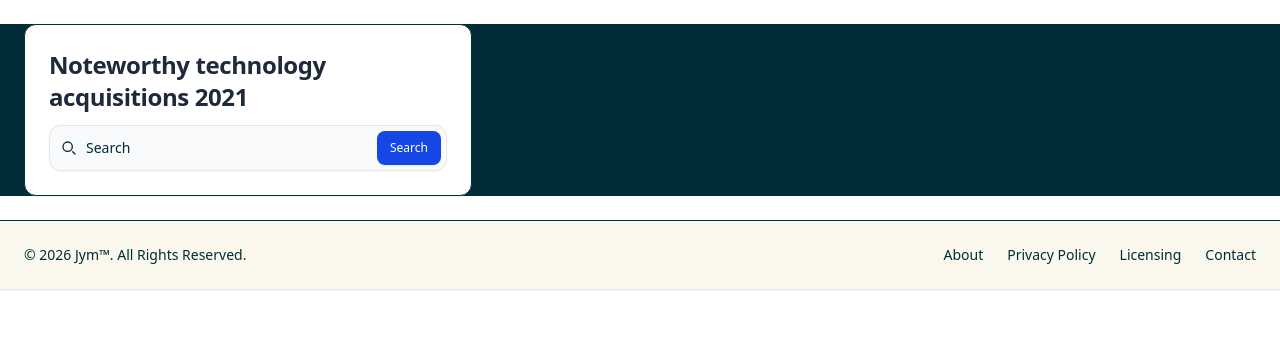
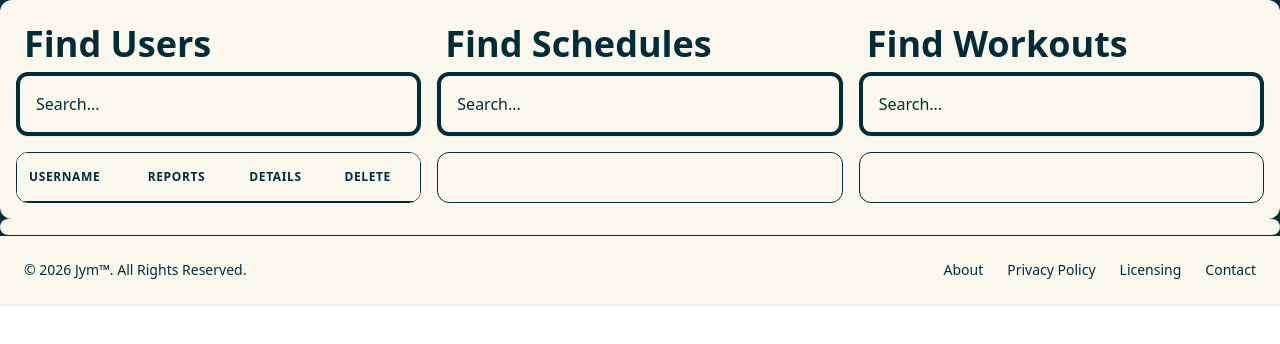
Before and after one commit to Skips2003/Jym, a Python web app: template app/templates/admin.html in a window 1280 px wide. Shown: the part 136-480 px from the top of the page. Run offline with Jinja, Linux system fonts and the light colour scheme; the template is opened without the code that fills it, so the values that code supplies are empty; some libraries are stand-ins or nearby versions.

Commit message:
admin panel finished!

```diff
--- a/app/__init__.py
+++ b/app/__init__.py
@@ -17,7 +17,7 @@ csrf = CSRFProtect()
 # adding API resources
 from app.resources import users, savedSchedules, savedWorkouts, schedules, sharedSchedules, sharedWorkouts, follows, reports
 
-api.add_resource(users.UsersAPI, '/api/users', '/api/users/<string:userID>', '/api/users/username/<string:username>')
+api.add_resource(users.UsersAPI, '/api/users', '/api/users/userID/<string:userID>', '/api/users/username/<string:username>', '/api/users/userID/<string:userID>/username/<string:username>')
 
 api.add_resource(schedules.SchedulesAPI, '/api/schedules', '/api/schedules/<string:scheduleID>', '/api/schedules/name/<string:scheduleName>')
 
@@ -27,9 +27,9 @@ api.add_resource(savedWorkouts.SavedWorkoutsAPI, '/api/savedworkouts', '/api/sav
 
 api.add_resource(savedSchedules.SavedSchedulesAPI, '/api/savedschedules', '/api/savedschedules/<string:scheduleID>', '/api/savedschedules/userID/<string:userID>')
 
-api.add_resource(sharedWorkouts.SharedWorkoutsAPI, '/api/sharedworkouts', '/api/sharedworkouts/<string:workoutID>', '/api/sharedworkouts/authorUsername/<string:authorUsername>', '/api/sharedworkouts/workoutName/<string:workoutName>')
+api.add_resource(sharedWorkouts.SharedWorkoutsAPI, '/api/sharedworkouts', '/api/sharedworkouts/<string:workoutID>', '/api/sharedworkouts/authorUsername/<string:authorUsername>', '/api/sharedworkouts/workoutName/<string:workoutName>', '/api/sharedworkouts/userID/<string:userID>/workoutName/<string:workoutName>', '/api/sharedworkouts/userID/<string:userID>')
 
-api.add_resource(sharedSchedules.SharedSchedulesAPI, '/api/sharedschedules', '/api/sharedschedules/<string:scheduleID>', '/api/sharedschedules/authorUsername/<string:authorUsername>', '/api/sharedschedules/scheduleName/<string:scheduleName>')
+api.add_resource(sharedSchedules.SharedSchedulesAPI, '/api/sharedschedules', '/api/sharedschedules/<string:scheduleID>', '/api/sharedschedules/authorUsername/<string:authorUsername>', '/api/sharedschedules/scheduleName/<string:scheduleName>', '/api/sharedschedules/userID/<string:userID>/scheduleName/<string:scheduleName>', '/api/sharedschedules/userID/<string:userID>')
 
 api.add_resource(reports.ReportsAPI, '/api/reports', '/api/reports/schedule/<string:scheduleID>', '/api/reports/user/<string:userID>', '/api/reports/workout/<string:workoutID>')
 
--- a/app/main/routes.py
+++ b/app/main/routes.py
@@ -126,7 +126,11 @@ def signOut():
 @bp.route('/admin', methods=['GET', 'POST'])
 def admin():
     print("admin")
-    return render_template('admin.html')
+
+    if current_user.admin:
+        return render_template('admin.html')
+
+    return redirect(url_for('main.home'))
 
 @bp.route('/manage', methods=['GET', 'POST'])
 def manage():
--- a/app/resources/schedules.py
+++ b/app/resources/schedules.py
@@ -103,9 +103,6 @@ class SchedulesAPI(Resource):
         if scheduleID == "69c44bc4735131196e47244d":
             return {"error": "Cannot edit default schedule."}, 400
 
-        if not Schedules.checkSchedule(scheduleID):
-                return {"error": "Schedule not found"}, 404
-
         data.pop("_id", None)  # Remove the ID from the data to avoid trying to update it
 
         print({"$set": data})
--- /dev/null
+++ b/app/static/js/admin.js
@@ -0,0 +1,230 @@
+// Debounce function
+function debounce(func, delay) {
+    let timeout;
+    return function (...args) {
+        clearTimeout(timeout);
+        timeout = setTimeout(() => {
+            func.apply(this, args);
+        }, delay);
+    };
+}
+
+async function AdminSearchUsers(){
+
+    var userSearchTable = document.getElementById("userSearchTableAdmin");
+
+    userSearchTable.innerHTML = `
+        <thead>
+            <tr>
+                <th>Username</th>
+                <th>Reports</th>
+                <th>Details</th>
+                <th>Delete</th>
+            </tr>
+        </thead>
+        <tbody id="userTableBody"></tbody>
+    `;
+
+    let usernameSearch = document.getElementById("searchUsernameAdmin").value;
+
+    if(usernameSearch){
+        apiString = 'api/users/username/' + usernameSearch
+    }
+    else{
+        apiString = 'api/users'
+    }
+
+    const responseUser = await fetch(apiString, {
+        method: 'GET',
+        headers:{
+            'Content-Type': 'application/json',
+            'X-CSRFToken': document.getElementById("csrf-token").content
+        },
+    });
+
+    const dataUser = await responseUser.json();
+    console.log("usersFound", dataUser);
+
+    dataUser.forEach(user => {
+        userSearchTable.insertRow(-1).innerHTML = `
+        <td> <a href="${profileUrlBase}/${user.username}">${user.username}</a> </td>
+        <td> <p>${user.reports}</p> </td>
+        <td> <button class="baseBtn" onclick="displayReports(${null}, ${null},'${user.id}')">Details</button> </td>
+        <td> <button class="darkBtn" onclick="deleteUser('${user.id}')">Delete</button> </td>
+    `;
+    });
+}
+
+async function AdminSearchWorkout(userID){
+
+    let workoutSearch = document.getElementById("searchWorkout").value;
+
+    if (workoutSearch){
+        infoString = userID + '/workoutName/' + workoutSearch;
+    }
+    else{
+        infoString = userID;
+    }
+
+    let workouts = await getString(apiString='/api/sharedworkouts/userID/',infoString=infoString);
+
+    document.getElementById("noneFoundWorkouts").innerText = "No Workouts Posted...";
+
+    let table = document.getElementById("workoutSearchTable");
+
+    table.innerHTML = ``;
+
+    workouts.forEach(async workout => {
+
+        document.getElementById("noneFoundWorkouts").innerText = "";
+
+        console.log("Workout found! name: " + workout.name)
+
+        antID = 'musclesWorkedAnterior' + workout._id["$oid"];
+        postID = 'musclesWorkedPosterior' + workout._id["$oid"];
+
+        table.insertRow(-1).innerHTML = `
+        <td>
+            <div class="dayCard grid grid-cols-2 gap-4 p-4">
+                <div class="col-span-1">
+                    <h3>${workout.name}</h3>
+                    <p>${workout.description}</p>
+                    <p>By ${workout.authorUsername}</p>
+                </div>
+
+                <div class="col-span-1">
+                    <div class="grid grid-cols-2">
+                        <div id="${antID}"></div>
+                        <div id="${postID}"></div>
+                    </div>
+                </div>
+
+                <div class="col-span-2 flex gap-2 pt-2">
+                    <button class="darkBtn flex-1" onclick="displayReports(${null},'${workout._id["$oid"]}, ${null}')">View Reports</button>
+                    <button class="baseBtn flex-1 bg-redTwo" onclick="deleteWorkout('${workout._id["$oid"]}')">Delete</button>
+                </div>
+            </div>
+        </td>`;
+        createWorkoutDiagram(antID, postID, workout.exercises);
+
+    });
+
+    initFlowbite();
+}
+
+async function AdminSearchSchedule(userID){
+
+    let scheduleSearch = document.getElementById("searchSchedule").value;
+
+    if (scheduleSearch){
+        infoString = userID + '/scheduleName/' + scheduleSearch;
+    }
+    else{
+        infoString = userID;
+    }
+
+    let schedules = await getString(apiString='/api/sharedschedules/userID/',infoString=infoString);
+
+    document.getElementById("noneFoundSchedules").innerText = "No Schedules Posted...";
+
+    let table = document.getElementById("scheduleSearchTable");
+
+    table.innerHTML = ``;
+
+    schedules.forEach(async schedule => {
+
+        document.getElementById("noneFoundSchedules").innerText = "";
+
+        console.log("Schedulefound! name: " + schedule.name)
+
+        antID = 'musclesWorkedAnterior' + schedule._id["$oid"];
+        postID = 'musclesWorkedPosterior' + schedule._id["$oid"];
+
+        table.insertRow(-1).innerHTML = `
+        <td>
+            <div class="dayCard grid grid-cols-2 gap-4 p-4">
+                <div class="col-span-1">
+                    <h3>${schedule.name}</h3>
+                    <p>${schedule.description}</p>
+                    <p>By ${schedule.authorUsername}</p>
+                </div>
+
+                <div class="col-span-1">
+                    <div class="grid grid-cols-2">
+                        <div id="${antID}"></div>
+                        <div id="${postID}"></div>
+                    </div>
+                </div>
+
+                <div class="col-span-2 flex gap-2 pt-2">
+                    <button class="darkBtn flex-1" onclick="displayReports(scheduleID='${schedule._id["$oid"]}', ${null}, ${null})">View Reports</button>
+                    <button class="baseBtn flex-1 bg-redTwo" onclick="deleteSchedule('${schedule._id["$oid"]}')">Delete</button>
+                </div>
+            </div>
+        </td>`;
+
+        let newScheduleExercises = [];
+
+        Object.keys(schedule.days).forEach(day => {
+            schedule.days[day].exercises.forEach(exercise =>{
+                newScheduleExercises.push(exercise)
+            })
+        });
+
+        createWorkoutDiagram(antID, postID, newScheduleExercises);
+
+    });
+
+    initFlowbite();
+}
+
+async function displayReports(scheduleID, workoutID, userID) {
+
+    let reports;
+
+    if (scheduleID){
+        reports = await getString(apiString='/api/reports/schedule/', infoString=scheduleID);
+    }
+
+    if(workoutID){
+        reports = await getString(apiString='/api/reports/workout/', infoString=workoutID);
+    }
+
+    if(userID){
+
+    reports = await getString(apiString='/api/reports/user/', infoString=userID);
+    }
+
+
+    let reportTable= document.getElementById("reportListTable");
+
+    reportTable.innerHTML = `
+        <thead>
+            <tr>
+                <th>Reporter Username</th>
+                <th>Reason</th>
+            </tr>
+        </thead>
+        <tbody id="userTableBody"></tbody>
+    `;; // Clear old reports
+
+    if (reports.length === 0) {
+        reportTable.insertRow(-1).innerHTML = `
+            <td> <h1>No Reports Found</1> </td>
+        `;
+        return;
+    }
+
+    // 3. Populate reports into a simple list or table
+    reports.forEach(report => {
+        reportTable.insertRow(-1).innerHTML = `
+        <td> <h3>${report.reporterUsername}</h3> </td>
+        <td> <p>${report.reason}</p> </td>
+    `;
+    });
+}
+
+// Create a debounced version of the search function
+const debouncedAdminSearchSchedule = debounce(AdminSearchSchedule, 350);
+const debouncedAdminSearchWorkout = debounce(AdminSearchWorkout, 350);
+const debouncedAdminSearchUsers = debounce(AdminSearchUsers, 350);
--- /dev/null
+++ b/app/static/js/delete.js
@@ -0,0 +1,14 @@
+async function deleteWorkout(workoutID){
+    console.log(workoutID)
+    await deleteString('/api/sharedworkouts/' + workoutID);
+}
+
+async function deleteSchedule(scheduleID){
+    console.log(scheduleID)
+    await deleteString('/api/sharedschedules/' + scheduleID);
+}
+
+async function deleteUser(userID){
+    console.log(userID)
+    await deleteString('/api/users/userID/' + userID);
+}
--- a/app/static/js/requests.js
+++ b/app/static/js/requests.js
@@ -57,7 +57,7 @@ const data = await response.json();
     console.log("Update Complete:", data);
 }
 
-async function deleteString(apiString, infoString, bodyInfo){
+async function deleteString(apiString, infoString){
     if (infoString !== undefined){
         apiString = apiString + infoString
     }
@@ -68,7 +68,6 @@ async function deleteString(apiString, infoString, bodyInfo){
             'Content-Type': 'application/json',
             'X-CSRFToken': document.getElementById("csrf-token").content
         },
-        body: JSON.stringify(bodyInfo)
     });
 
     const data = await response.json();
--- a/app/templates/admin.html
+++ b/app/templates/admin.html
@@ -1,25 +1,62 @@
 {% extends 'layout.html' %}
 {% block content %}
+
 <section>
+    <script src="{{ url_for('static', filename='js/musclesWorked/diagram.bundle.js') }}"></script>
+    <script src="{{ url_for('static', filename='js/admin.js') }}"></script>
+    <script src="{{ url_for('static', filename='js/delete.js') }}"></script>
+    <div class="baseCard">
+        <div class="grid grid-cols-1 md:grid-cols-6 gap-4 !p-4">
 
+            <div class="md:col-span-2">
+                <h3>Find Users</h3>
+                <input type="text" id="searchUsernameAdmin" class="input-search" placeholder="Search..." onkeyup="debouncedAdminSearchUsers('{{ current_user.id }}')">
+            </div>
+            <div class="md:col-span-2">
+                <h3>Find Schedules</h3>
+                <input id="searchSchedule" type="text" class="input-search" placeholder="Search..." onkeyup="debouncedAdminSearchSchedule('{{ current_user.id }}')">
+            </div>
+            <div class="md:col-span-2">
+                <h3>Find Workouts</h3>
+                <input id="searchWorkout" type="text" class="input-search" placeholder="Search..." onkeyup="debouncedAdminSearchWorkout('{{ current_user.id }}')">
+            </div>
 
-<a href="#" class="bg-neutral-primary-soft block max-w-md p-6 m-6 border border-default rounded-base shadow-xs hover:bg-neutral-secondary-medium">
-    <h5 class="mb-3 text-2xl font-semibold tracking-tight text-heading leading-8">Noteworthy technology acquisitions 2021</h5>
+            <div class="md:col-span-2 table-wrap max-h-[400px]">
+                <table id="userSearchTableAdmin">
+                    <thead>
+                        <tr>
+                            <th>Username</th>
+                            <th>Reports</th>
+                            <th>Details</th>
+                            <th>Delete</th>
+                        </tr>
+                    </thead>
+                    <tbody id="userTableBody"></tbody>
+                </table>
+            </div>
 
-<form class="max-w-md mx-auto">
-    <label for="search" class="block mb-2.5 text-sm font-medium text-heading sr-only ">Search</label>
-    <div class="relative">
-        <div class="absolute inset-y-0 start-0 flex items-center ps-3 pointer-events-none">
-            <svg class="w-4 h-4 text-body" aria-hidden="true" xmlns="http://www.w3.org/2000/svg" width="24" height="24" fill="none" viewBox="0 0 24 24"><path stroke="currentColor" stroke-linecap="round" stroke-width="2" d="m21 21-3.5-3.5M17 10a7 7 0 1 1-14 0 7 7 0 0 1 14 0Z"/></svg>
+            <div class="md:col-span-2 table-wrap max-h-[400px]">
+                <table id="scheduleSearchTable">
+                </table>
+                <h3 id="noneFoundSchedules"></h3>
+            </div>
+
+            <div class="md:col-span-2 table-wrap max-h-[400px]">
+                <table id="workoutSearchTable">
+                </table>
+                <h3 id="noneFoundWorkouts"></h3>
+            </div>
         </div>
-        <input type="search" id="search" class="block w-full p-3 ps-9 bg-neutral-secondary-medium border border-default-medium text-heading text-sm rounded-base focus:ring-brand focus:border-brand shadow-xs placeholder:text-body" placeholder="Search" required />
-        <button type="button" class="absolute end-1.5 bottom-1.5 text-white bg-brand hover:bg-brand-strong box-border border border-transparent focus:ring-4 focus:ring-brand-medium shadow-xs font-medium leading-5 rounded text-xs px-3 py-1.5 focus:outline-none">Search</button>
     </div>
-</form>
+    <div class="baseCard">
+        <div class="flex-grow overflow-auto p-2 max-h-[400px]">
+            <table id="reportListTable">
 
-</a>
-
-
+            </table>
+        </div>
+    </div>
+</div>
 
 </section>
+
 {% endblock %}
```
Also changed, not shown: app/resources/sharedSchedules.py (+26 -7 lines), app/resources/sharedWorkouts.py (+20 -6 lines), app/resources/users.py (+69 -54 lines), app/static/js/edit-schedules.js (+5 -3 lines). Lines whose indentation alone changed are shown as unchanged.
